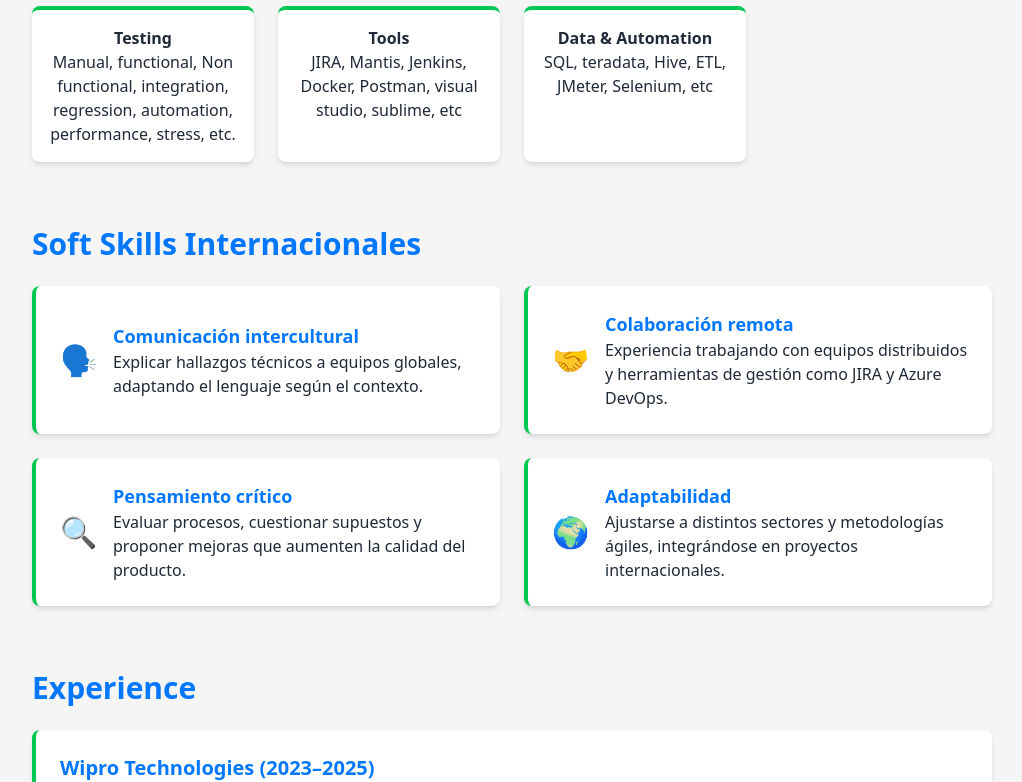
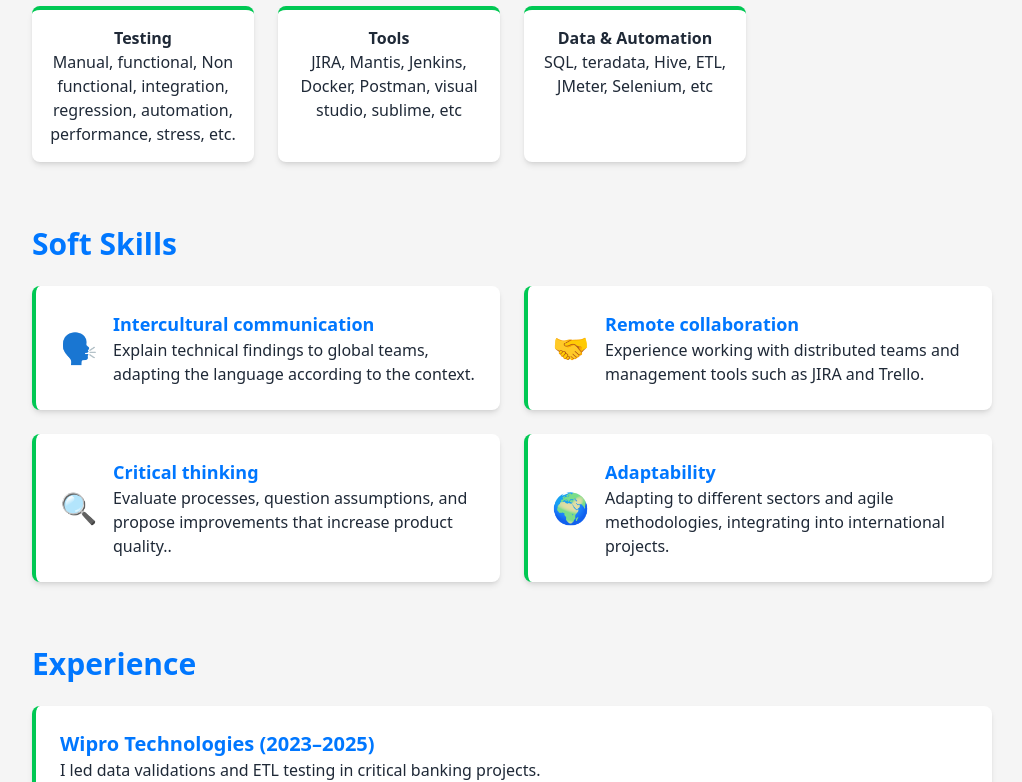
Before and after one commit to jordangonzalezf-wq/portfolio, a plain HTML site: page index.html in a window 1280 px wide. Shown: the part 489-1271 px from the top of the page, without its empty margins (128-1150 px from the left). Drawn offline with nearby package versions, Linux system fonts and the light colour scheme.

Commit message:
Update index.html

```diff
--- a/index.html
+++ b/index.html
@@ -37,7 +37,7 @@
 
   <!-- Hard skills -->
   <section class="max-w-5xl mx-auto p-8">
-    <h2 class="text-3xl font-semibold text-azulQA mb-6">Skills</h2>
+    <h2 class="text-3xl font-semibold text-azulQA mb-6">Hard Skills</h2>
     <div class="grid grid-cols-2 md:grid-cols-4 gap-6 text-center">
       <div class="bg-white shadow-md p-4 rounded-lg hover:scale-105 transition border-t-4 border-verdeQA"><strong>Testing</strong><br>Manual, functional, Non functional, integration, regression, automation, performance, stress, etc.</div>
       <div class="bg-white shadow-md p-4 rounded-lg hover:scale-105 transition border-t-4 border-verdeQA"><strong>Tools</strong><br>JIRA, Mantis, Jenkins, Docker, Postman, visual studio, sublime, etc </div>
@@ -46,42 +46,42 @@
   </section>
 <!-- Soft Skills -->
 <section class="max-w-5xl mx-auto p-8">
-  <h2 class="text-3xl font-semibold text-azulQA mb-6">Soft Skills Internacionales</h2>
+  <h2 class="text-3xl font-semibold text-azulQA mb-6">Soft Skills</h2>
   <div class="grid grid-cols-1 md:grid-cols-2 gap-6">
 
-    <!-- Comunicación intercultural -->
+    <!-- Intercultural communication -->
     <div class="bg-white shadow-md p-6 rounded-lg hover:scale-105 transition border-l-4 border-verdeQA flex items-center space-x-4">
       <span class="text-azulQA text-3xl">🗣️</span>
       <div>
-        <h3 class="font-bold text-lg text-azulQA">Comunicación intercultural</h3>
-        <p>Explicar hallazgos técnicos a equipos globales, adaptando el lenguaje según el contexto.</p>
+        <h3 class="font-bold text-lg text-azulQA">Intercultural communication</h3>
+        <p>Explain technical findings to global teams, adapting the language according to the context.</p>
       </div>
     </div>
 
-    <!-- Colaboración remota -->
+    <!-- Remote collaboration -->
     <div class="bg-white shadow-md p-6 rounded-lg hover:scale-105 transition border-l-4 border-verdeQA flex items-center space-x-4">
       <span class="text-azulQA text-3xl">🤝</span>
       <div>
-        <h3 class="font-bold text-lg text-azulQA">Colaboración remota</h3>
-        <p>Experiencia trabajando con equipos distribuidos y herramientas de gestión como JIRA y Azure DevOps.</p>
+        <h3 class="font-bold text-lg text-azulQA">Remote collaboration</h3>
+        <p>Experience working with distributed teams and management tools such as JIRA and Trello.</p>
       </div>
     </div>
 
-    <!-- Pensamiento crítico -->
+    <!-- Critical thinking -->
     <div class="bg-white shadow-md p-6 rounded-lg hover:scale-105 transition border-l-4 border-verdeQA flex items-center space-x-4">
       <span class="text-azulQA text-3xl">🔍</span>
       <div>
-        <h3 class="font-bold text-lg text-azulQA">Pensamiento crítico</h3>
-        <p>Evaluar procesos, cuestionar supuestos y proponer mejoras que aumenten la calidad del producto.</p>
+        <h3 class="font-bold text-lg text-azulQA">Critical thinking</h3>
+        <p>Evaluate processes, question assumptions, and propose improvements that increase product quality..</p>
       </div>
     </div>
 
-    <!-- Adaptabilidad -->
+    <!-- Adaptability -->
     <div class="bg-white shadow-md p-6 rounded-lg hover:scale-105 transition border-l-4 border-verdeQA flex items-center space-x-4">
       <span class="text-azulQA text-3xl">🌍</span>
       <div>
-        <h3 class="font-bold text-lg text-azulQA">Adaptabilidad</h3>
-        <p>Ajustarse a distintos sectores y metodologías ágiles, integrándose en proyectos internacionales.</p>
+        <h3 class="font-bold text-lg text-azulQA">Adaptability</h3>
+        <p>Adapting to different sectors and agile methodologies, integrating into international projects.</p>
       </div>
     </div>
 
```
